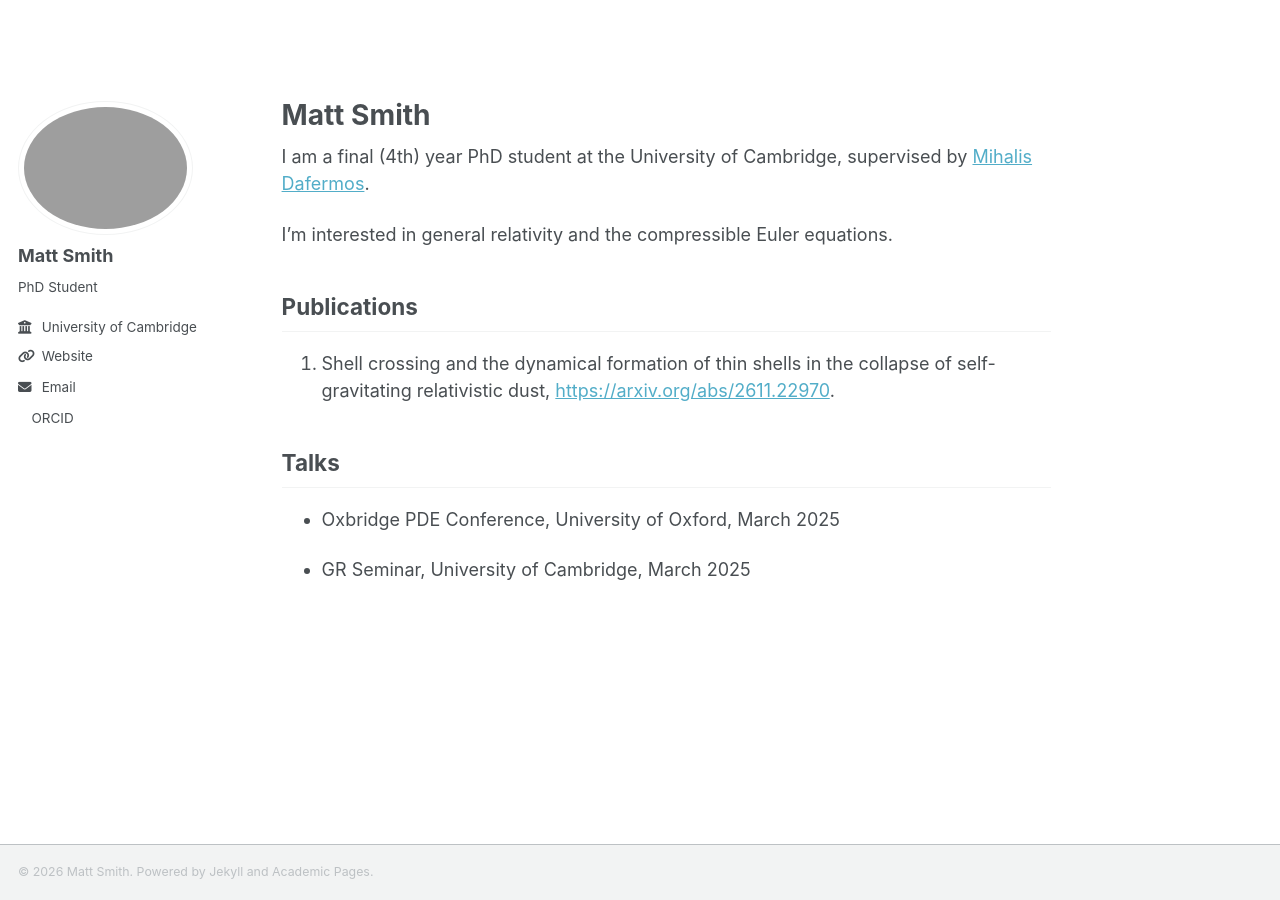
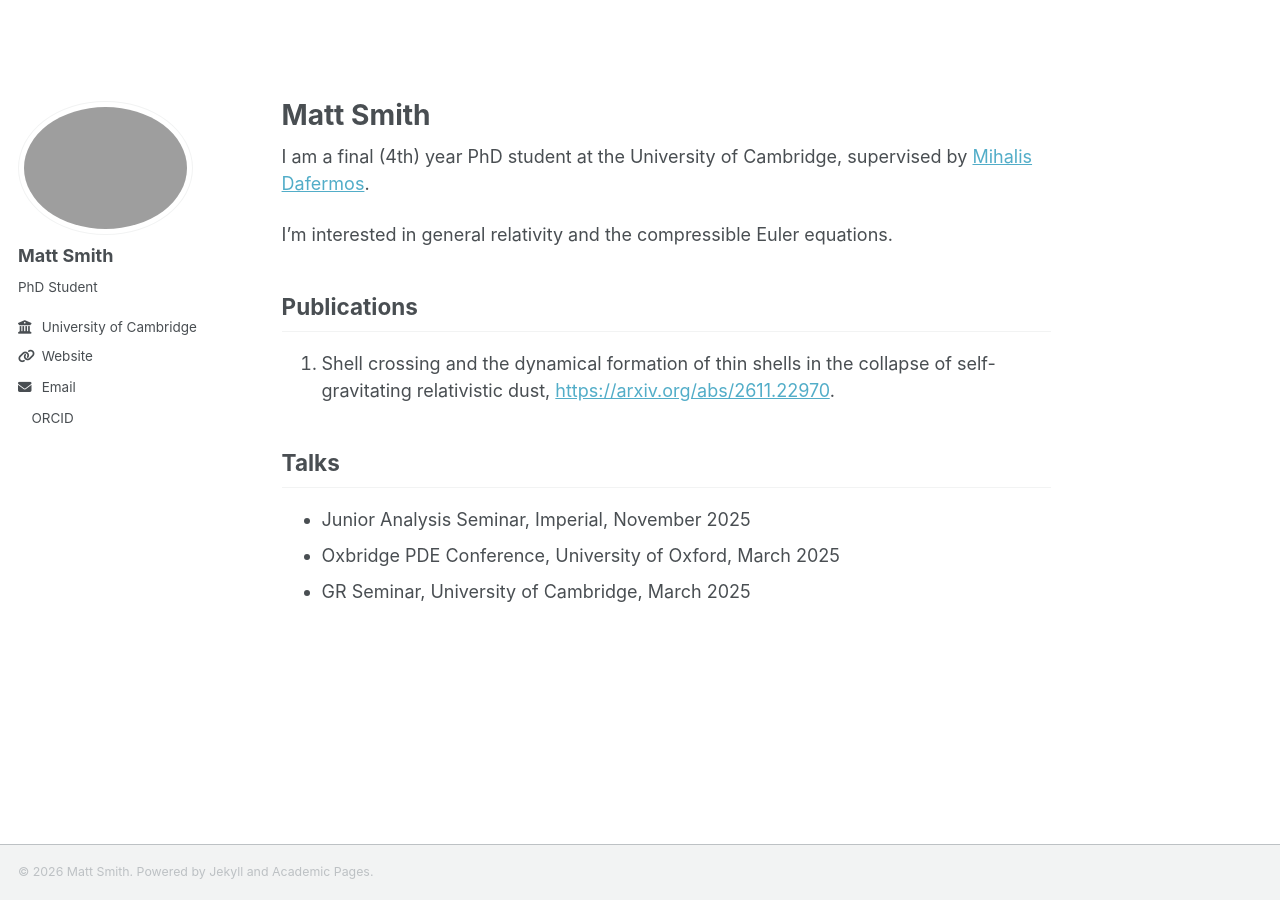
Before and after one commit to mattgsmith/mattgsmith.github.io, a Jekyll site: the page built from _pages/about.md, in a window 1280 px wide. Built offline with Jekyll 4.4.1, drawn with Linux system fonts in a browser that asks for light colours; a script bundle is joined from its source files by our own code; a style sheet for code colours, icons or effects is not loaded.

Commit message:
Update talk details in about.md

```diff
--- a/_pages/about.md
+++ b/_pages/about.md
@@ -16,6 +16,6 @@ in the collapse of self-gravitating relativistic dust, <https://arxiv.org/abs/26
 
 ## Talks
 
+- Junior Analysis Seminar, Imperial, November 2025
 - Oxbridge PDE Conference, University of Oxford, March 2025
-
 - GR Seminar, University of Cambridge, March 2025
```
